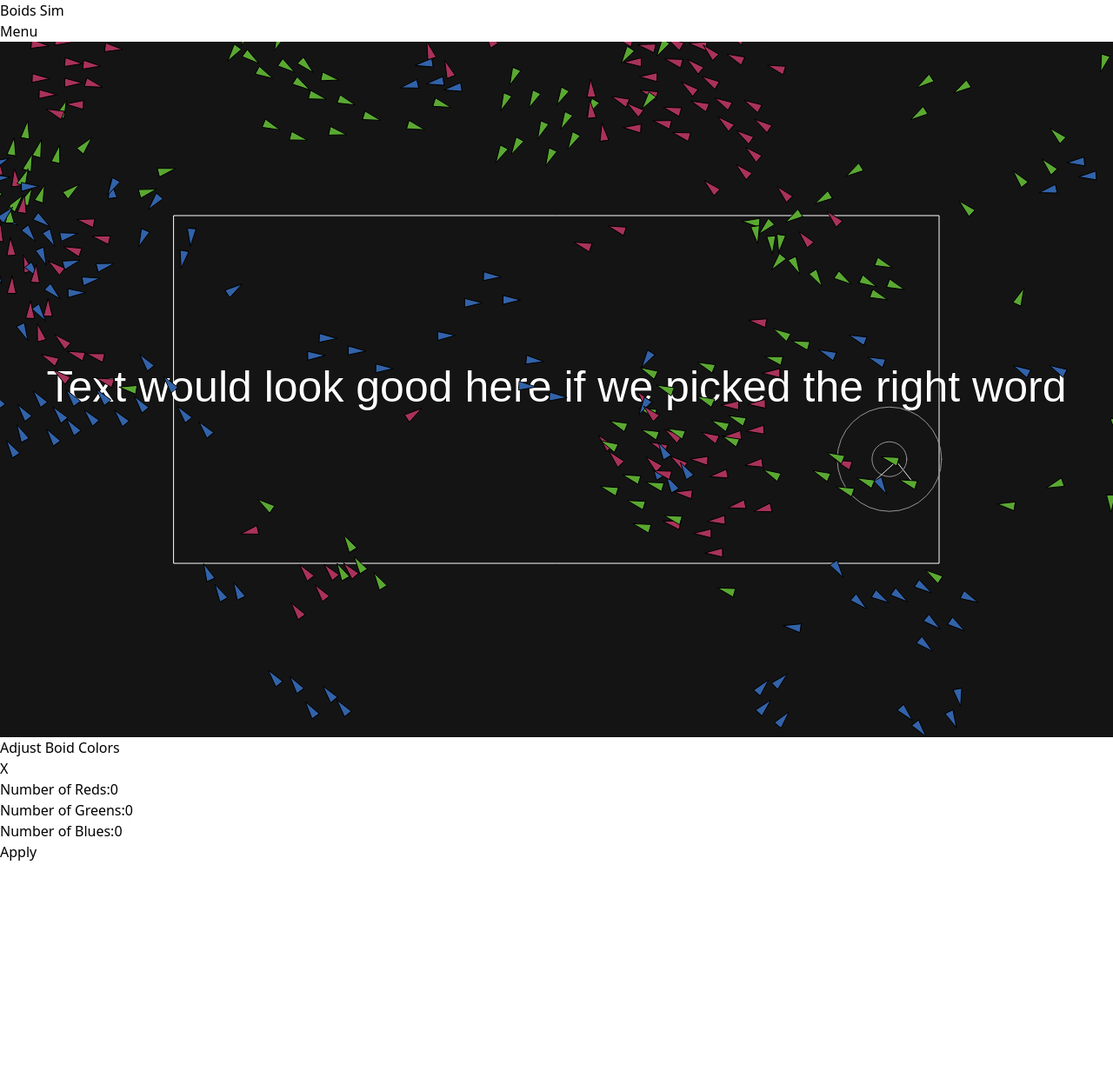
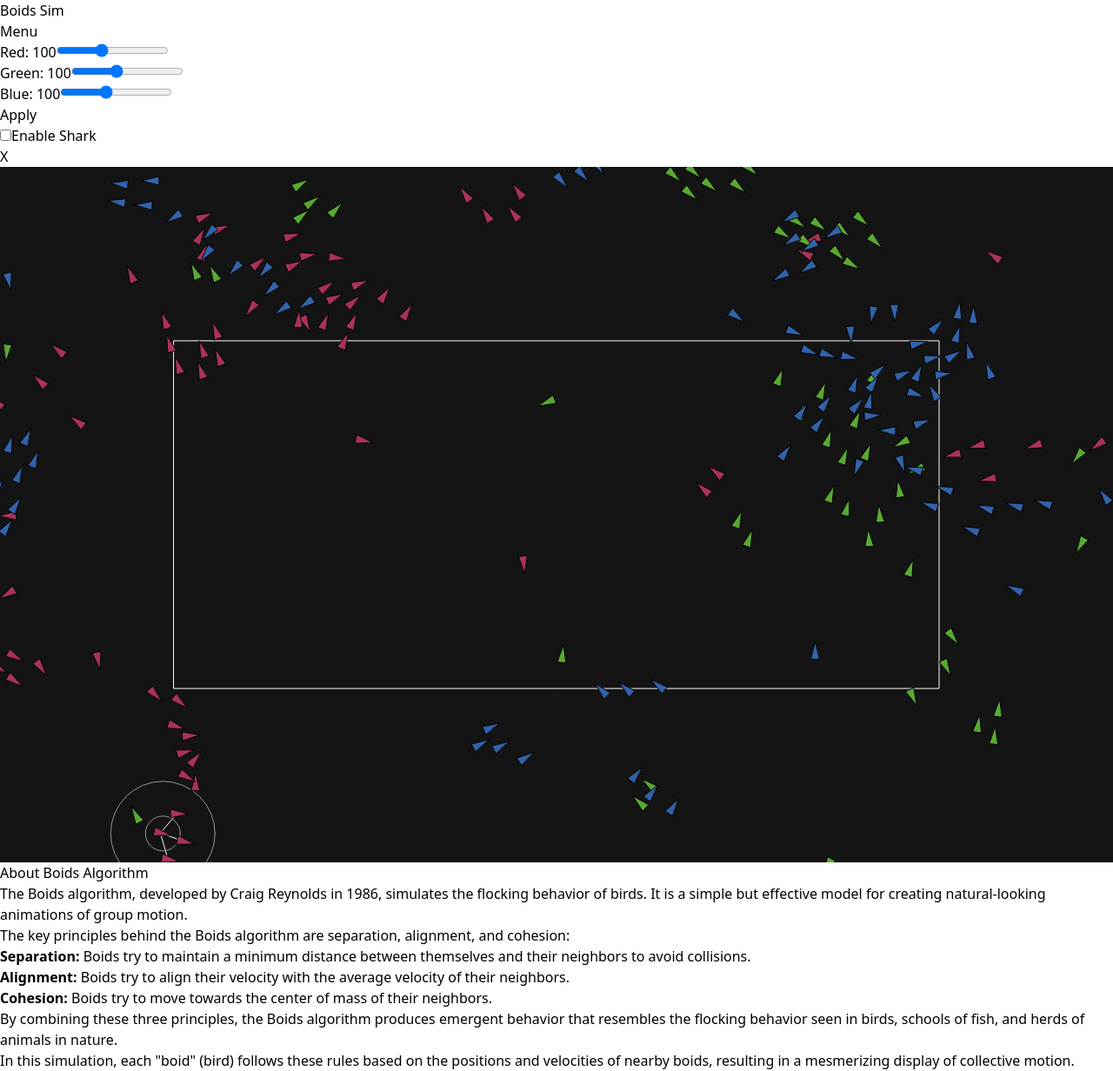
Before and after one commit to brian-brow/Boids, a React (Vite) app: page / in a window 1280 px wide. Shown: the whole page at 87% size. Before the commit the page ends 992 px from the top, so only its background shows below. Built offline with nearby package versions, Linux system fonts and the light colour scheme.

Commit message:
slider functionality and about

```diff
--- a/src/App.jsx
+++ b/src/App.jsx
@@ -1,17 +1,22 @@
 import React, { useState } from 'react';
 import Sketch from './components/sketch';
 import Modal from './components/modal';
+import About from './components/about';
 
 const App = () => {
   const [menuOpen, setMenuOpen] = useState(false);
-  const [boidColors, setBoidColors] = useState({ redCount: 0, greenCount: 0, blueCount: 0 });
+  const [boidColors, setBoidColors] = useState({ redCount: 100, greenCount: 100, blueCount: 100 });
 
   const toggleMenu = () => {
     setMenuOpen(!menuOpen);
   };
 
   const handleModalChange = (colors) => {
-    setBoidColors(colors);
+    const redCount = parseInt(colors.redCount);
+    const greenCount = parseInt(colors.greenCount);
+    const blueCount = parseInt(colors.blueCount);
+    console.log({ redCount, greenCount, blueCount });
+    setBoidColors({ redCount, greenCount, blueCount });
   };
 
   return (
@@ -25,8 +30,9 @@ const App = () => {
           <h1>Menu</h1>
         </a>
       </header>
+      <Modal isOpen={menuOpen} onClose={toggleMenu} onChange={handleModalChange} />
       <Sketch boidColors={boidColors} />
-      <Modal isOpen={menuOpen} onClose={toggleMenu} onChange={handleModalChange} />
+      <About />
     </div>
   );
 };
--- /dev/null
+++ b/src/components/about.jsx
@@ -0,0 +1,31 @@
+import React from 'react';
+
+const About = () => {
+  return (
+    <div className="about-container bg-gray-800 text-white p-4">
+      <h2 className="text-3xl font-bold">About Boids Algorithm</h2>
+      <p className="text-lg mt-4">
+        The Boids algorithm, developed by Craig Reynolds in 1986, simulates the flocking behavior of birds. It is a
+        simple but effective model for creating natural-looking animations of group motion.
+      </p>
+      <p className="text-lg mt-4">
+        The key principles behind the Boids algorithm are separation, alignment, and cohesion:
+      </p>
+      <ul className="list-disc pl-8 text-lg mt-2">
+        <li><strong>Separation:</strong> Boids try to maintain a minimum distance between themselves and their neighbors to avoid collisions.</li>
+        <li><strong>Alignment:</strong> Boids try to align their velocity with the average velocity of their neighbors.</li>
+        <li><strong>Cohesion:</strong> Boids try to move towards the center of mass of their neighbors.</li>
+      </ul>
+      <p className="text-lg mt-4">
+        By combining these three principles, the Boids algorithm produces emergent behavior that resembles the flocking
+        behavior seen in birds, schools of fish, and herds of animals in nature.
+      </p>
+      <p className="text-lg mt-4">
+        In this simulation, each "boid" (bird) follows these rules based on the positions and velocities of nearby boids,
+        resulting in a mesmerizing display of collective motion.
+      </p>
+    </div>
+  );
+};
+
+export default About;
--- a/src/components/modal.jsx
+++ b/src/components/modal.jsx
@@ -1,69 +1,92 @@
 import React, { useState } from 'react';
 
 const Modal = ({ isOpen, onClose, onChange }) => {
-  const [redCount, setRedCount] = useState(0);
-  const [greenCount, setGreenCount] = useState(0);
-  const [blueCount, setBlueCount] = useState(0);
+  const [redCount, setRedCount] = useState(100);
+  const [greenCount, setGreenCount] = useState(100);
+  const [blueCount, setBlueCount] = useState(100);
+  const [sharkEnabled, setSharkEnabled] = useState(false);
 
-  const handleInputChange = (e) => {
-    const { name, value } = e.target;
-    if (name === 'red') {
+  const handleSliderChange = (color, value) => {
+    if (color === 'red') {
       setRedCount(value);
-    } else if (name === 'green') {
+    } else if (color === 'green') {
       setGreenCount(value);
-    } else if (name === 'blue') {
+    } else if (color === 'blue') {
       setBlueCount(value);
     }
+
+    onChange({ redCount, greenCount, blueCount });
+  };
+
+  const handleSharkCheckboxChange = () => {
+    setSharkEnabled(!sharkEnabled);
   };
 
   const handleSubmit = (e) => {
     e.preventDefault();
-    onChange({ redCount, greenCount, blueCount });
+    onChange({ redCount, greenCount, blueCount, sharkEnabled });
     onClose();
   };
 
   return (
-    <div className={`${isOpen ? 'absolute inset-0 z-10 flex justify-center items-center' : 'hidden'}`}>
-      <div className="modal-container bg-white rounded-lg p-8">
-        <div className="flex justify-between items-center">
-          <h2 className="text-xl font-bold">Adjust Boid Colors</h2>
-          <button className="close-button text-red-500" onClick={onClose}>X</button>
-        </div>
-        <div className="mt-4">
+    <div className={`${isOpen ? 'fixed inset-0 z-20 flex flex-col justify-center items-center bg-gray-800 bg-opacity-50' : 'hidden'}`}>
+      <div className="modal-container bg-white rounded-lg p-8 w-96 flex relative">
+        <div className="w-1/2 pr-4">
           <form onSubmit={handleSubmit}>
             <div className="mb-4">
-              <label htmlFor="red" className="block text-sm font-medium text-gray-700">Number of Reds:</label>
+              <label htmlFor="red" className="block text-sm font-medium text-gray-700">Red: {redCount}</label>
               <input
-                type="number"
+                type="range"
+                min="0"
+                max="255"
                 name="red"
                 value={redCount}
-                onChange={handleInputChange}
-                className="mt-1 p-2 block w-full border border-gray-300 rounded-md focus:outline-none "
+                onChange={(e) => handleSliderChange('red', e.target.value)}
+                className="mt-1 p-2 block w-full border border-gray-300 rounded-md focus:outline-none"
               />
             </div>
             <div className="mb-4">
-              <label htmlFor="green" className="block text-sm font-medium text-gray-700">Number of Greens:</label>
+              <label htmlFor="green" className="block text-sm font-medium text-gray-700">Green: {greenCount}</label>
               <input
-                type="number"
+                type="range"
+                min="0"
+                max="255"
                 name="green"
                 value={greenCount}
-                onChange={handleInputChange}
-                className="mt-1 p-2 block w-full border border-gray-300 rounded-md focus:outline-none "
+                onChange={(e) => handleSliderChange('green', e.target.value)}
+                className="mt-1 p-2 block w-full border border-gray-300 rounded-md focus:outline-none"
               />
             </div>
             <div className="mb-4">
-              <label htmlFor="blue" className="block text-sm font-medium text-gray-700">Number of Blues:</label>
+              <label htmlFor="blue" className="block text-sm font-medium text-gray-700">Blue: {blueCount}</label>
               <input
-                type="number"
+                type="range"
+                min="0"
+                max="255"
                 name="blue"
                 value={blueCount}
-                onChange={handleInputChange}
-                className="mt-1 p-2 block w-full border border-gray-300 rounded-md focus:outline-none "
+                onChange={(e) => handleSliderChange('blue', e.target.value)}
+                className="mt-1 p-2 block w-full border border-gray-300 rounded-md focus:outline-none"
               />
             </div>
             <button type="submit" className="bg-indigo-500 text-white px-4 py-2 rounded-md hover:bg-indigo-600">Apply</button>
           </form>
         </div>
+        <div className="w-1/2 pl-4">
+          <div className="mb-4">
+            <label htmlFor="shark" className="inline-flex items-center">
+              <input
+                type="checkbox"
+                id="shark"
+                checked={sharkEnabled}
+                onChange={handleSharkCheckboxChange}
+                className="form-checkbox h-5 w-5 text-indigo-600"
+              />
+              <span className="ml-2 text-gray-700">Enable Shark</span>
+            </label>
+          </div>
+        </div>
+        <button className="absolute top-4 right-4 text-red-500" onClick={onClose}>X</button>
       </div>
     </div>
   );
--- a/src/components/sketch.jsx
+++ b/src/components/sketch.jsx
@@ -1,13 +1,15 @@
-import React from 'react';
+import React, { useEffect } from 'react';
 import p5 from 'p5';
 
-const Sketch = () => {
+const Sketch = ({boidColors}) => {
   const sketchRef = React.useRef();
 
-  React.useEffect(() => {
+  useEffect(() => {
     const sketch = new p5((p) => {
       let dimWidth, dimHeight;
       let fishList = [];
+      let amount = boidColors.redCount + boidColors.greenCount + boidColors.blueCount;
+      let fishAmount = amount;
 
       class Boid {
         constructor(xPos = 200, yPos = 200, v = 4, color = 255, dimX, dimY) {
@@ -237,25 +239,19 @@ const Sketch = () => {
         p.createCanvas(dimWidth, dimHeight).parent(sketchRef.current);
 
 
-        for (let i = 0; i < 500; i++) {
+        for (let i = 0; i < fishAmount; i++) {
             let color;
-          const randomColor = p.floor(p.random(3));
-
-          if (randomColor === 0) {
+            if (i < boidColors.redCount) {
                 color = p.color(168, 50, 90);
-          } else if (randomColor === 1) {
+            } else if (i < boidColors.redCount + boidColors.greenCount) {
                 color = p.color(90, 168, 50);
             } else {
                 color = p.color(50, 98, 168);
             }
-
             fishList.push(new Boid(p.random() * dimWidth, p.random() * dimHeight, 1, color, dimWidth, dimHeight));
             fishList[i].update(i);
         }
 
-        for(let i = 0; i < fishList.length; i++) {
-            console.log(fishList[i].color.toString());
-        }
 
         fishList[0].yep = true;
         // fishList[0].color = 255;
@@ -266,8 +262,6 @@ const Sketch = () => {
       p.draw = () => {
         p.background(20);
         p.fill(255);
-        p.textSize(50);
-        p.text("Text would look good here if we picked the right word",dimWidth/2,dimHeight/2);
         p.noFill();
         p.stroke(255);
         p.rect(200,200,dimWidth-400,dimHeight-400);
@@ -280,7 +274,7 @@ const Sketch = () => {
 
       p.windowResized = () => {
         dimWidth = sketchRef.current.offsetWidth;
-        dimHeight = window.innerHeight - 100; // Adjust as needed for your layout
+        dimHeight = window.innerHeight - 100;
         p.resizeCanvas(dimWidth, dimHeight);
       };
     });
```
Lines whose indentation alone changed are shown as unchanged.
